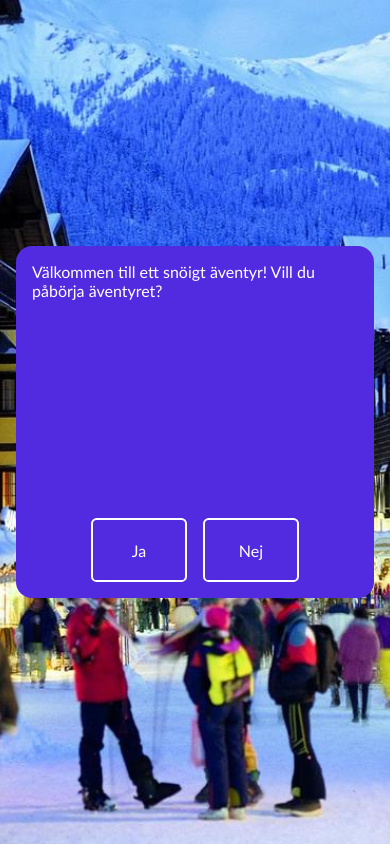
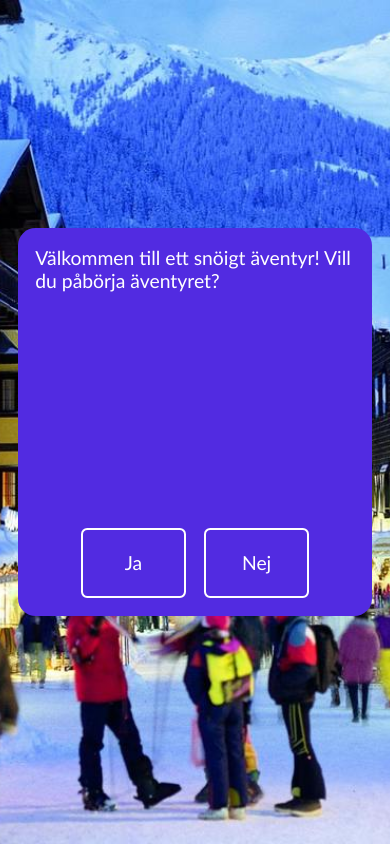
Before and after one commit to Janne16/Laboration1, a plain HTML site: page index.html in a window 390 px wide. Drawn offline with Linux system fonts and the light colour scheme.

Commit message:
added responsivity

```diff
--- a/style.css
+++ b/style.css
@@ -69,6 +69,10 @@ button:hover {
     .div {
         margin: 1rem;
     }
+
+    * {
+        font-size: 1.1rem;
+    }
 }
 
 @media screen and (max-width: 470px) {
@@ -81,14 +85,14 @@ button:hover {
     }
 
     * {
-        font-size: 1rem;
+        font-size: 1.1rem;
     }
 }
 
 @media screen and (max-width: 340px) {
     button {
         height: 4rem;
-        width: rem;
+        width: 6rem;
     }
     .buttons {
         gap: 1rem;
```
